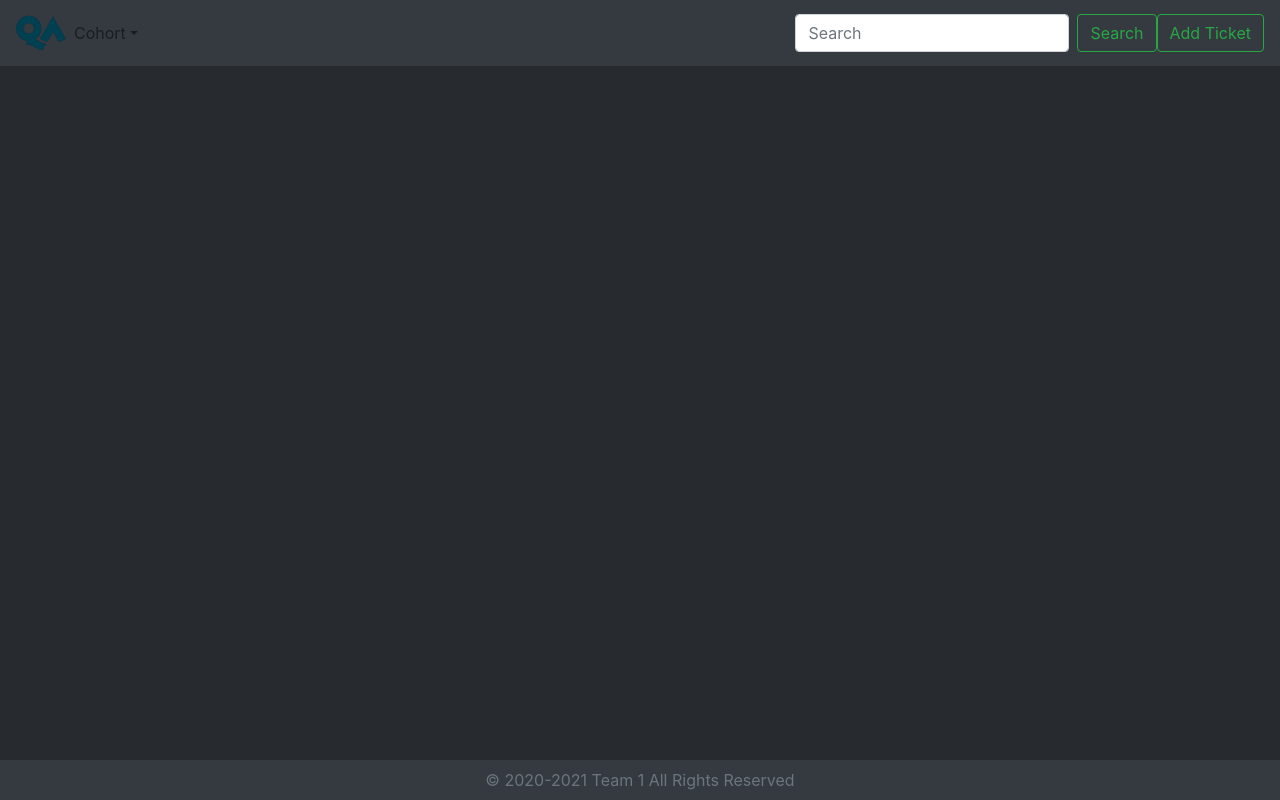
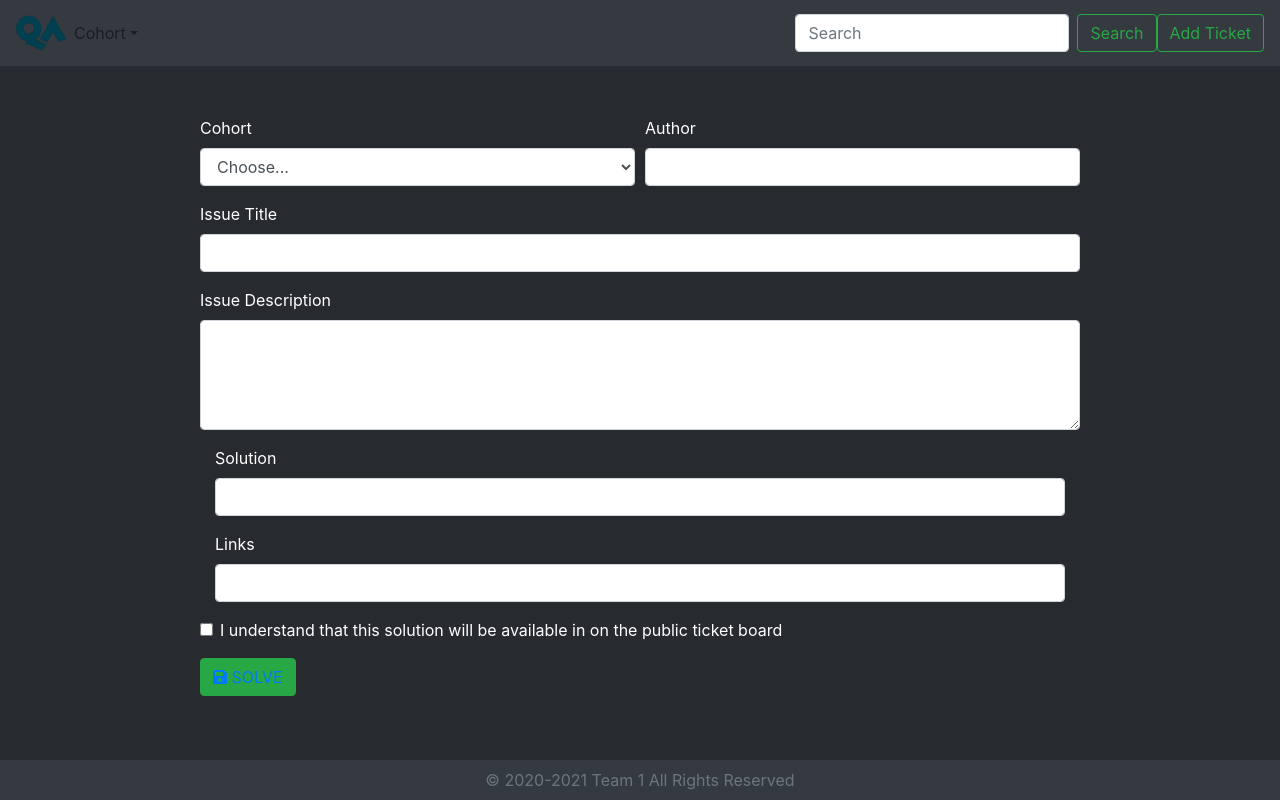
Before and after one commit to makhdoomshabir/Final-Project, a React (Create React App) app in the folder src/main/resources/: page /add-solutions/1 in a window 1280 px wide. Built offline with nearby package versions, Linux system fonts and the light colour scheme; no server answers.

Commit message:
Adjusted the ui;
Need to work on:
  * stoping
  * starting timer with update and resolve buttons

cohort filtering
Signed-off-by: Daood Khan <DKhan@qa.com>

```diff
--- a/src/main/resources/src/App.js
+++ b/src/main/resources/src/App.js
@@ -40,7 +40,7 @@ function App() {
                 */}
                 <Route path="/add-ticket" component={AddTicketPage} exact/>
                 <Route path="/update-ticket/:id" exact component={AddTicketPage}/>
-                <Route path="/add-solution/:id" component={AddSolution} exact/>
+                <Route path="/add-solutions/:id" component={AddSolution} exact/>
 
             </Switch>
             </Router>
--- a/src/main/resources/src/Components/tickets/AddSolution.js
+++ b/src/main/resources/src/Components/tickets/AddSolution.js
@@ -1,33 +1,188 @@
-import React from 'react';
-import {Form, Button} from 'react-bootstrap';
+import React, {Component} from 'react';
+import {Form, Col, Button} from 'react-bootstrap';
+import {FontAwesomeIcon} from '@fortawesome/react-fontawesome';
+import {faList, faPlusSquare, faSave, faUndo} from '@fortawesome/free-solid-svg-icons';
+import axios from 'axios';
+import MyToast from "../MyToast";
+import {Link} from 'react-router-dom';
 
-const AddSolution = () => {
+export default class extends Component {
+
+    initialState = {
+        ticketId: '', cohort: '', author: '', title: '', description: '', solution: '', links: ''
+    };
+
+    constructor(props) {
+        super(props);
+        this.state = this.initialState;
+        this.state.show = false;
+        this.ticketChange = this.ticketChange.bind(this);
+        this.solveTicket = this.solveTicket.bind(this);
+    }
+
+    componentDidMount() {
+        const url = window.location.href;
+        const id = url.charAt(url.length - 1);
+        if (id) {
+            this.findTicketById(id);
+        }
+    }
+
+    findTicketById = (ticketId) => {
+        axios.get("http://localhost:8080/getTicketById/" + ticketId)
+            .then(response => {
+                if (response.data != null) {
+                    this.setState({
+                        ticketId: response.data.ticketId,
+                        cohort: response.data.cohort,
+                        author: response.data.author,
+                        title: response.data.title,
+                        description: response.data.description,
+                        solution: response.data.description,
+                        links: response.data.links
+                    });
+                }
+            }).catch((error) => {
+            console.error("Error - " + error);
+        })
+    }
+
+    resetTicket = () => {
+        this.setState(() => this.initialState);
+    };
+
+    /*
+        Here we call the update function
+     */
+    solveTicket(event) {
+        event.preventDefault();
+
+        const tickets = {
+            ticketId: this.state.ticketId,
+            status: "resolved",
+            cohort: this.state.cohort,
+            author: this.state.author,
+            title: this.state.title,
+            description: this.state.description,
+            solution: this.state.solution,
+            links: this.state.links,
+            lastUpdated: new Date()
+        };
+
+        axios.put("http://localhost:8080/updateTicket/" + this.state.ticketId, tickets)
+            .then(response => {
+                if (response.data != null) {
+                    this.setState({"show": true})
+                    setTimeout(() => this.setState({"show": false}), 3000);
+                } else {
+                    this.setState({"show": false})
+                }
+            });
+        this.setState(this.initialState);
+    }
+
+    ticketChange = event => {
+        this.setState({
+            [event.target.name]: event.target.value
+        })
+    }
+
+    ticketList = () => {
+        return this.props.history.push("/pega");
+    };
+
+    render() {
+        const {cohort, author, title, description, solution, links} = this.state;
+
         return (
             <div>
-            <Form>
-                <Form.Group id="solutionDescription">
-                    <Form.Label>Solution Description</Form.Label>
-                    <Form.Control as="textarea" rows="4"/>
+                <div style={{"display": this.state.show ? "block" : "none"}}>
+                    <MyToast show={this.state.show} message={"Ticket Solved!"} type={"success"}/>
+                </div>
+                <Form onReset={this.resetTicket} onSubmit={this.solveTicket} id="ticketForm">
+                    <Form.Row>
+                        <Form.Group as={Col} controlId="formCohort">
+                            <Form.Label>Cohort</Form.Label>
+                            <Form.Control required autoComplete="off"
+                                          as="select"
+                                          defaultValue="Choose..."
+                                          name="cohort"
+                                          value={cohort}
+                                          onChange={this.ticketChange}>
+                                <option>Choose...</option>
+                                <option>Software Development</option>
+                                <option>Cloud Computing</option>
+                                <option>DevOps</option>
+                                <option>Robotic Process Automation</option>
+                                <option>Pega</option>
+                            </Form.Control>
+                        </Form.Group>
+                        <Form.Group as={Col} controlId="formAuthor">
+                            <Form.Label>Author</Form.Label>
+                            <Form.Control
+                                required autoComplete="off"
+                                type="text"
+                                name="author"
+                                value={author}
+                                onChange={this.ticketChange}
+                            />
+                        </Form.Group>
+                    </Form.Row>
+
+                    <Form.Group controlId="formTitle">
+                        <Form.Label>Issue Title</Form.Label>
+                        <Form.Control
+                            required autoComplete="off"
+                            type="text"
+                            name="title"
+                            value={title}
+                            onChange={this.ticketChange}/>
                     </Form.Group>
 
-                <Form.Group id="links">
-                    <Form.Label>Links</Form.Label>
-                    <Form.Control type="text"/>
-                    <button> Add Link</button>
+                    <Form.Group controlId="formDescription">
+                        <Form.Label>Issue Description</Form.Label>
+                        <Form.Control
+                            required autoComplete="off"
+                            as="textarea"
+                            rows="4"
+                            name="description"
+                            value={description}
+                            onChange={this.ticketChange}/>
                     </Form.Group>
 
-
+                    <Form.Group as={Col} controlId="formSolution">
+                        <Form.Label>Solution</Form.Label>
+                        <Form.Control
+                            required autoComplete="off"
+                            type="textarea"
+                            rows="4"
+                            name="solution"
+                            value={solution}
+                            onChange={this.ticketChange}
+                        />
+                    </Form.Group>
+                    <Form.Group as={Col} controlId="formLinks">
+                        <Form.Label>Links</Form.Label>
+                        <Form.Control
+                            required autoComplete="off"
+                            type="text"
+                            name="links"
+                            value={links}
+                            onChange={this.ticketChange}
+                        />
+                    </Form.Group>
                     <Form.Group id="formGridCheckbox">
                         <Form.Check type="checkbox"
                                     label="I understand that this solution will be available in on the public ticket board"/>
                     </Form.Group>
 
-                <Button variant="primary" type="submit">
-                    Submit Solution
+                    <Button variant="success" type="submit">
+                        <Link to={"/pega"}>
+                            <FontAwesomeIcon icon={faSave}/> SOLVE
+                        </Link>
                     </Button>
                 </Form>
         </div>
     );
 };
-
-export default AddSolution;
+}
```
Also changed, not shown: src/main/resources/src/Components/tickets/ResolvedTickets.js (+15 -13 lines), src/main/resources/src/Components/tickets/addTicket.js (deleted, +0 -41 lines). Lines whose indentation alone changed are shown as unchanged.
